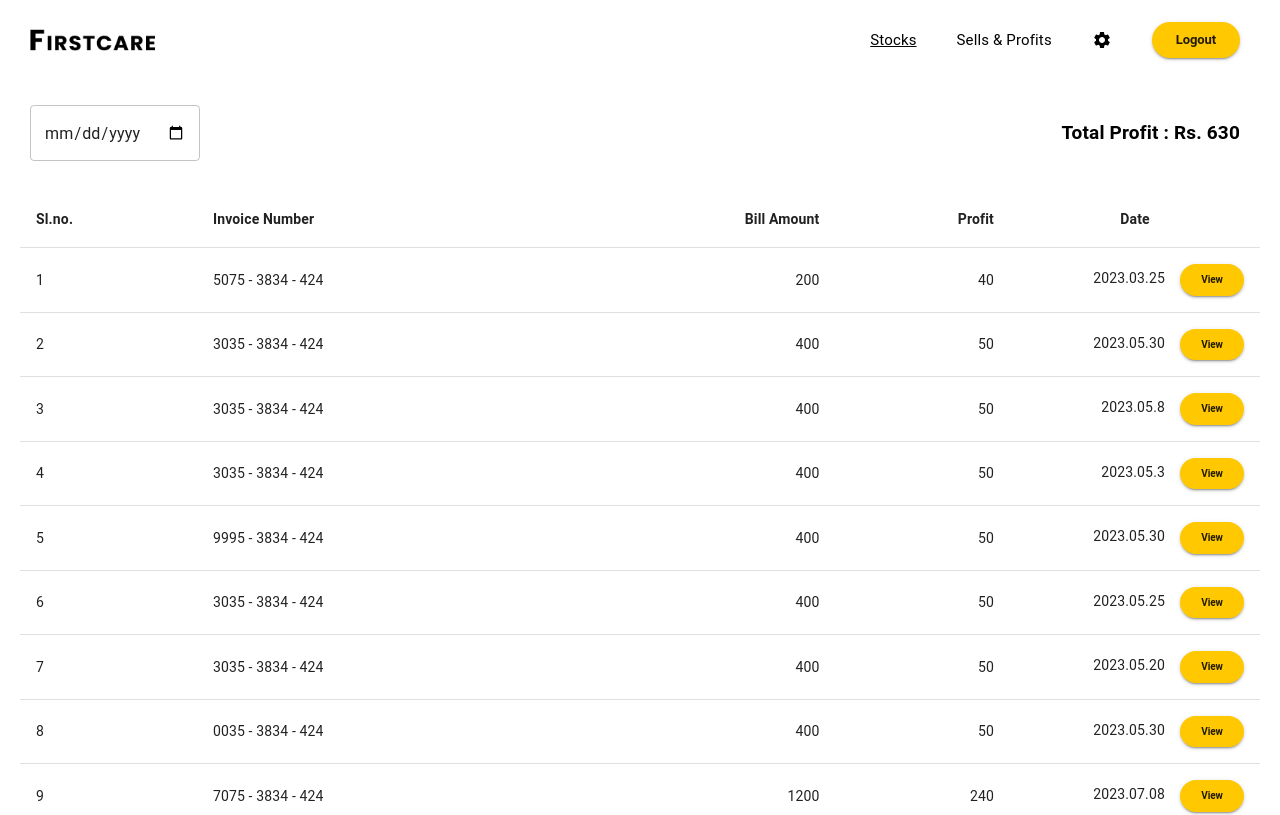
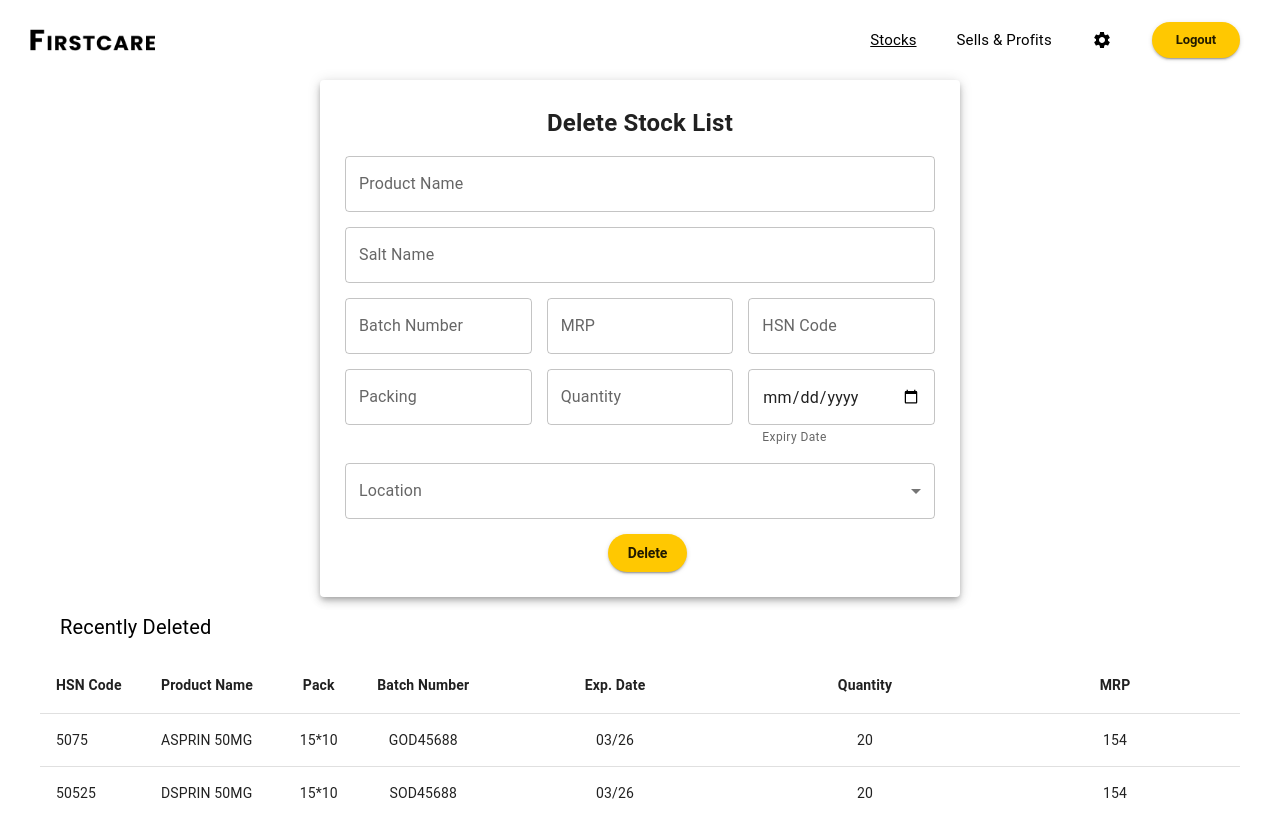
Before and after one commit to TusharPani14/FirstCare, a React (Create React App) app in the folder frontend/: page / in a window 1280 px wide. Shown: the top 815 px of the page. Built offline with nearby package versions, Linux system fonts and the light colour scheme.

Commit message:
feat : delete stock page added

```diff
--- a/frontend/src/App.js
+++ b/frontend/src/App.js
@@ -3,19 +3,26 @@ import { Route, Routes } from "react-router-dom";
 import LogIn from "./Pages/UserPages/Login";
 import StockList from "./Pages/AdminPages/StockList";
 import StockView from "./Pages/UserPages/StockView";
+
+import SignIn from "./Pages/AdminPages/SignIn";
+import Bill from "./Pages/UserPages/Bill";
 import ProfitPage from "./Pages/AdminPages/ProfitPage";
-import SignIn from "./Pages/AdminPages/SignIn";
+import DeleteStock from "./Pages/AdminPages/DeleteStock";
 
 
 function App() {
   return (
     <>
+
       <Routes>
         <Route path="/adminLogin" element={<SignIn />} />
+        <Route path="/adminStockList" element={<StockList/>} />
+        <Route path="/adminProfitPage" element={<ProfitPage/>} />
+        <Route path="/" element={<DeleteStock/>} />
+
         <Route path="/userLogin" element={<LogIn />} />
-        <Route path="/adminStockList" element={<StockList/>} />
         <Route path="/userStockView" element={<StockView/>} />
-        <Route path="/" element={<ProfitPage/>} />
+        <Route path="/bill" element={<Bill/>} />
       </Routes>
     </>
   );
--- /dev/null
+++ b/frontend/src/Pages/AdminPages/DeleteStock.js
@@ -0,0 +1,197 @@
+import React from "react";
+import AdminHeader from "./AdminHeader";
+import {
+  Box,
+  MenuItem,
+  Paper,
+  Stack,
+  TextField,
+  Typography,
+} from "@mui/material";
+import Table from "@mui/material/Table";
+import TableBody from "@mui/material/TableBody";
+import TableCell from "@mui/material/TableCell";
+import TableContainer from "@mui/material/TableContainer";
+import TableHead from "@mui/material/TableHead";
+import TableRow from "@mui/material/TableRow";
+import { CustYellowButton } from "../../Utils/Theme";
+import { Data } from "../../Utils/TrialData";
+
+const DeleteStock = () => {
+  return (
+    <>
+      <Box>
+        <AdminHeader />
+        <Paper
+          sx={{ width: { xs:"90%",sm:"85%",md: "50%" }, margin:{xs:"10px auto 30px",md:"0 auto",xl:"60px auto"}, padding: "25px" }}
+          elevation={5}
+        >
+          <Stack flex alignItems="center" justifyContent="center" sx={{gap:{xs:"15px",xl:"30px"}}}>
+            <Typography sx={{ fontSize: "24px", fontWeight: "600" }}>
+              Delete Stock List
+            </Typography>
+            <TextField label="Product Name" autoComplete="off" fullWidth />
+            <TextField label="Salt Name" fullWidth />
+
+            <Stack direction="row" gap="15px" sx={{width:"100%",flexWrap:{xs:"wrap",sm:"nowrap"}}}>
+              <TextField label="Batch Number" fullWidth />
+              <TextField label="MRP" type="number" fullWidth />
+              <TextField label="HSN Code" type="number" fullWidth />
+            </Stack>
+            <Stack direction="row" gap="15px" sx={{width:"100%",flexWrap:{xs:"wrap",sm:"nowrap"}}}>
+              <TextField label="Packing" fullWidth />
+              <TextField label="Quantity" type="number" fullWidth />
+              <TextField type="date" helperText="Expiry Date" fullWidth />
+            </Stack>
+            <TextField label="Location" select fullWidth>
+              <MenuItem defaultValue sx={{ color: "red" }}>
+                Bhubaneswar
+              </MenuItem>
+              <MenuItem>Cuttack</MenuItem>
+              <MenuItem>Puri</MenuItem>
+            </TextField>
+            <CustYellowButton
+              variant="contained"
+              color="primary"
+              sx={{
+                marginLeft: { xs: "15px", xl: "25px" },
+                fontSize: { xs: "12px", sm: "14px", xl: "19px" },
+                padding: {
+                  xs: "5px 15px",
+                  sm: "7px 20px",
+                  xl: "9px 30px",
+                },
+                "&:hover": { background: "red" },
+              }}
+            >
+              Delete
+            </CustYellowButton>
+          </Stack>
+        </Paper>
+        <Stack sx={{ padding:{sm: "10px 20px",xs:"0px"} }}>
+          <Typography sx={{ fontSize: "20px",padding: "5px 40px 0px" }}>Recently Deleted</Typography>
+          <Box sx={{ padding: "15px 20px" }}>
+            <TableContainer component={Paper} elevation={0}>
+              <Table sx={{ minWidth: 650 }} aria-label="simple table">
+                <TableHead>
+                  <TableRow>
+                    <TableCell
+                      sx={{ fontWeight: "600", fontSize: { xl: "24px" } }}
+                    >
+                      HSN Code
+                    </TableCell>
+                    <TableCell
+                      sx={{ fontWeight: "600", fontSize: { xl: "24px" } }}
+                    >
+                      Product Name
+                    </TableCell>
+
+                    <TableCell
+                      sx={{ fontWeight: "600", fontSize: { xl: "24px" } }}
+                      align="center"
+                    >
+                      Pack
+                    </TableCell>
+                    <TableCell
+                      sx={{ fontWeight: "600", fontSize: { xl: "24px" } }}
+                      align="center"
+                    >
+                      Batch Number
+                    </TableCell>
+                    <TableCell
+                      sx={{
+                        fontWeight: "600",
+                        textAlign: "center",
+                        fontSize: { xl: "24px" },
+                      }}
+                      align="right"
+                    >
+                      Exp. Date
+                    </TableCell>
+                    <TableCell
+                      sx={{
+                        fontWeight: "600",
+                        textAlign: "center",
+                        fontSize: { xl: "24px" },
+                      }}
+                      align="right"
+                    >
+                      Quantity
+                    </TableCell>
+                    <TableCell
+                      sx={{
+                        fontWeight: "600",
+                        textAlign: "center",
+                        fontSize: { xl: "24px" },
+                      }}
+                      align="right"
+                    >
+                      MRP
+                    </TableCell>
+                  </TableRow>
+                </TableHead>
+                <TableBody>
+                  {Data.map((row, index) => (
+                    <TableRow
+                      key={index}
+                      sx={{ "&:last-child td, &:last-child th": { border: 0 } }}
+                    >
+                      <TableCell sx={{ fontSize: { xl: "23px" } }}>
+                        {row.hsn}
+                      </TableCell>
+                      <TableCell sx={{ fontSize: { xl: "23px" } }} align="left">
+                        {row.name}
+                      </TableCell>
+
+                      <TableCell
+                        sx={{ fontSize: { xl: "23px" } }}
+                        align="center"
+                      >
+                        {row.pack}
+                      </TableCell>
+                      <TableCell
+                        sx={{ fontSize: { xl: "23px" } }}
+                        align="center"
+                      >
+                        {row.batch}
+                      </TableCell>
+                      <TableCell
+                        sx={{
+                          fontSize: { xl: "23px" },
+                          width: { xs: "250px", xl: "400px" },
+                        }}
+                        align="center"
+                      >
+                        {row.expiry}
+                      </TableCell>
+                      <TableCell
+                        sx={{
+                          fontSize: { xl: "23px" },
+                          width: { xs: "250px", xl: "400px" },
+                        }}
+                        align="center"
+                      >
+                        {row.quantity}
+                      </TableCell>
+                      <TableCell
+                        sx={{
+                          fontSize: { xl: "23px" },
+                          width: { xs: "250px", xl: "400px" },
+                        }}
+                        align="center"
+                      >
+                        {row.rate}
+                      </TableCell>
+                    </TableRow>
+                  ))}
+                </TableBody>
+              </Table>
+            </TableContainer>
+          </Box>
+        </Stack>
+      </Box>
+    </>
+  );
+};
+
+export default DeleteStock;
```
